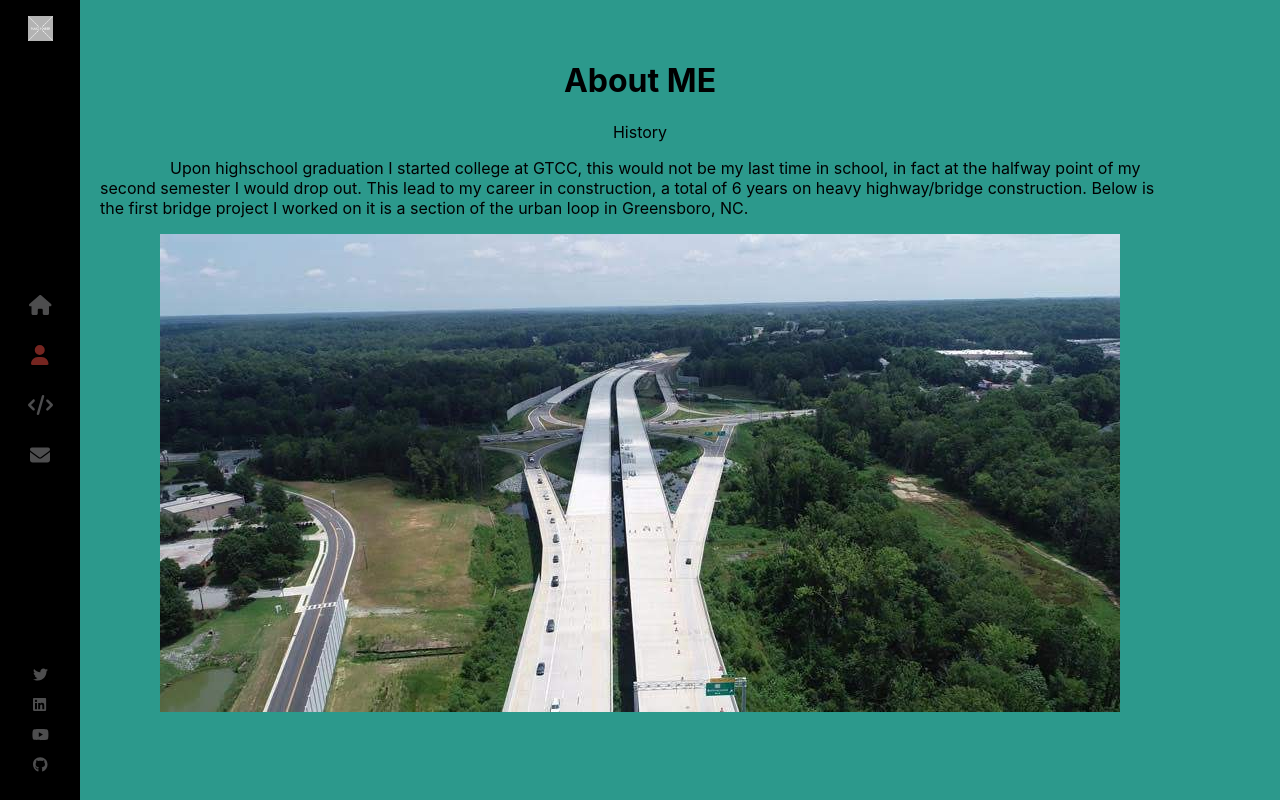
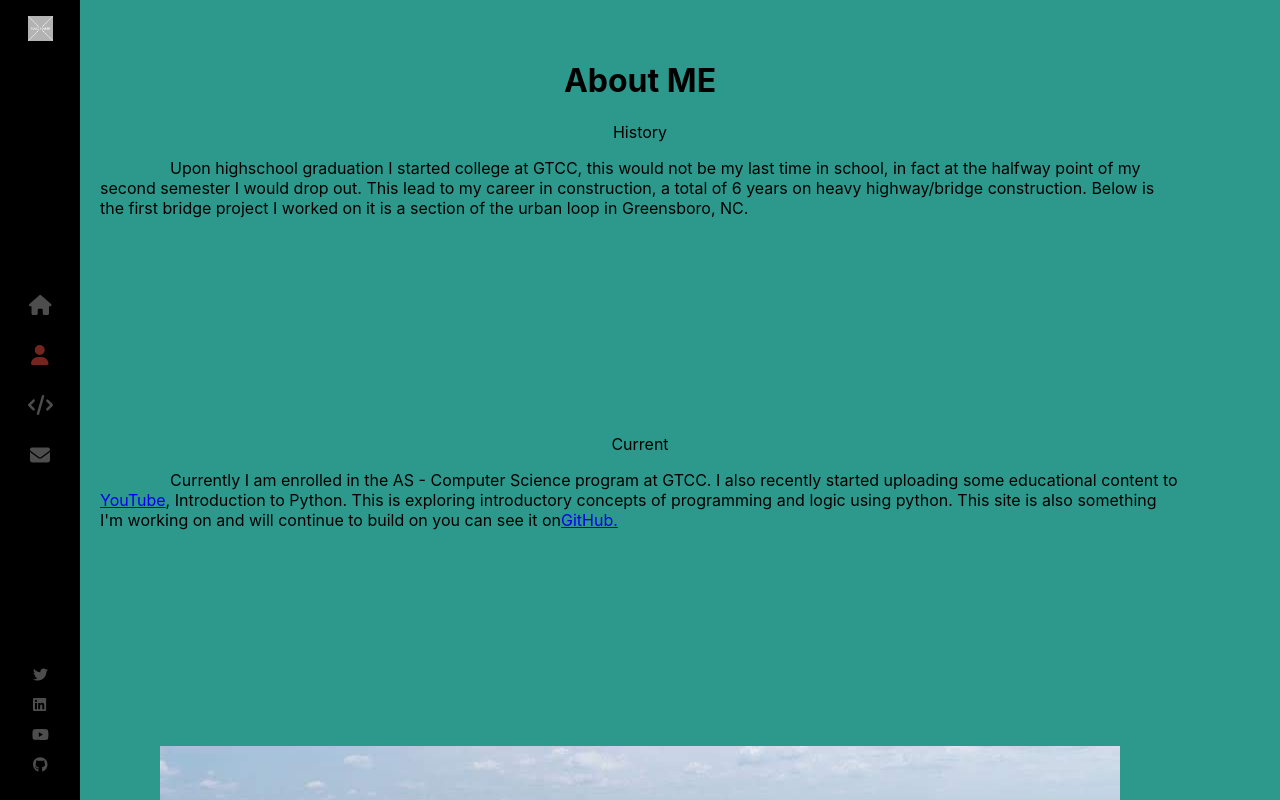
Before and after one commit to bennettkevin/personalSite, a React (Create React App) app: page /About in a window 1280 px wide. Built offline with nearby package versions, Linux system fonts and the light colour scheme.

Commit message:
Fixed page overflow, added information to about.

```diff
--- a/src/components/About/index.js
+++ b/src/components/About/index.js
@@ -11,9 +11,18 @@ const About = () => (
                     at the halfway point of my second semester I would drop out. This lead to my career in construction, a total
                     of 6 years on heavy highway/bridge construction. Below is the first bridge project I worked on it is a section
                     of the urban loop in Greensboro, NC.</p>
-                <img src={GreensboroBridge} alt="Greensboro Urban loop Battleground Ave section."/>
             </section>
+            <section className='main-section'>
+                <header className='section-header'>Current</header>
+                <p>Currently I am enrolled in the AS - Computer Science program at GTCC. I also recently started uploading some educational
+                    content to <a target='_blank' rel='noreferrer' href='https://www.youtube.com/channel/UCAbf4RdjXjTtMk7iRhysY-g'>YouTube</a>, Introduction to Python. This is exploring introductory concepts of programming and logic using python.
+                    This site is also something I'm working on and will continue to build on you can see it on
+                    <a target='_blank' rel='noreferrer' href='https://github.com/bennettkevin'>GitHub.</a>
+                </p>
+            </section>
+
         </div>
+        <img src={GreensboroBridge} alt="Greensboro Urban loop Battleground Ave section."/>
     </div>
 )
 
--- a/src/components/About/index.scss
+++ b/src/components/About/index.scss
@@ -5,5 +5,6 @@
     p{
         text-align: left;
         text-indent: 70px;
+        padding-bottom: 200px;
     }
 }
--- a/src/components/Layout/index.js
+++ b/src/components/Layout/index.js
@@ -1,6 +1,7 @@
 import './index.scss';
 import Sidebar from '../Sidebar'
 import { Outlet } from 'react-router-dom';
+
 
 
 const Layout = () =>{
--- a/src/components/Layout/index.scss
+++ b/src/components/Layout/index.scss
@@ -2,8 +2,17 @@
     width: 100%;
     height: 100%;
     position: absolute;
-    overflow-y: scroll;
+    overflow-y: scroll; /* Vertical Scroll */
+    -ms-overflow-style: none;  /* IE and Edge scrollbar */
+    scrollbar-width: none;  /* Firefox scrollbar */
 }
+
+/* Hide scrollbar for Chrome, Safari and Opera */
+.page::-webkit-scrollbar {
+    display: none;
+  }
+
+
 
 .container{
     width: 100%;
@@ -24,9 +33,3 @@
     position: fixed;
     display: flex;
 }
-
-.footer{
-    color: purple;
-    background-color: yellow;
-    padding: 10px;
-}
```
